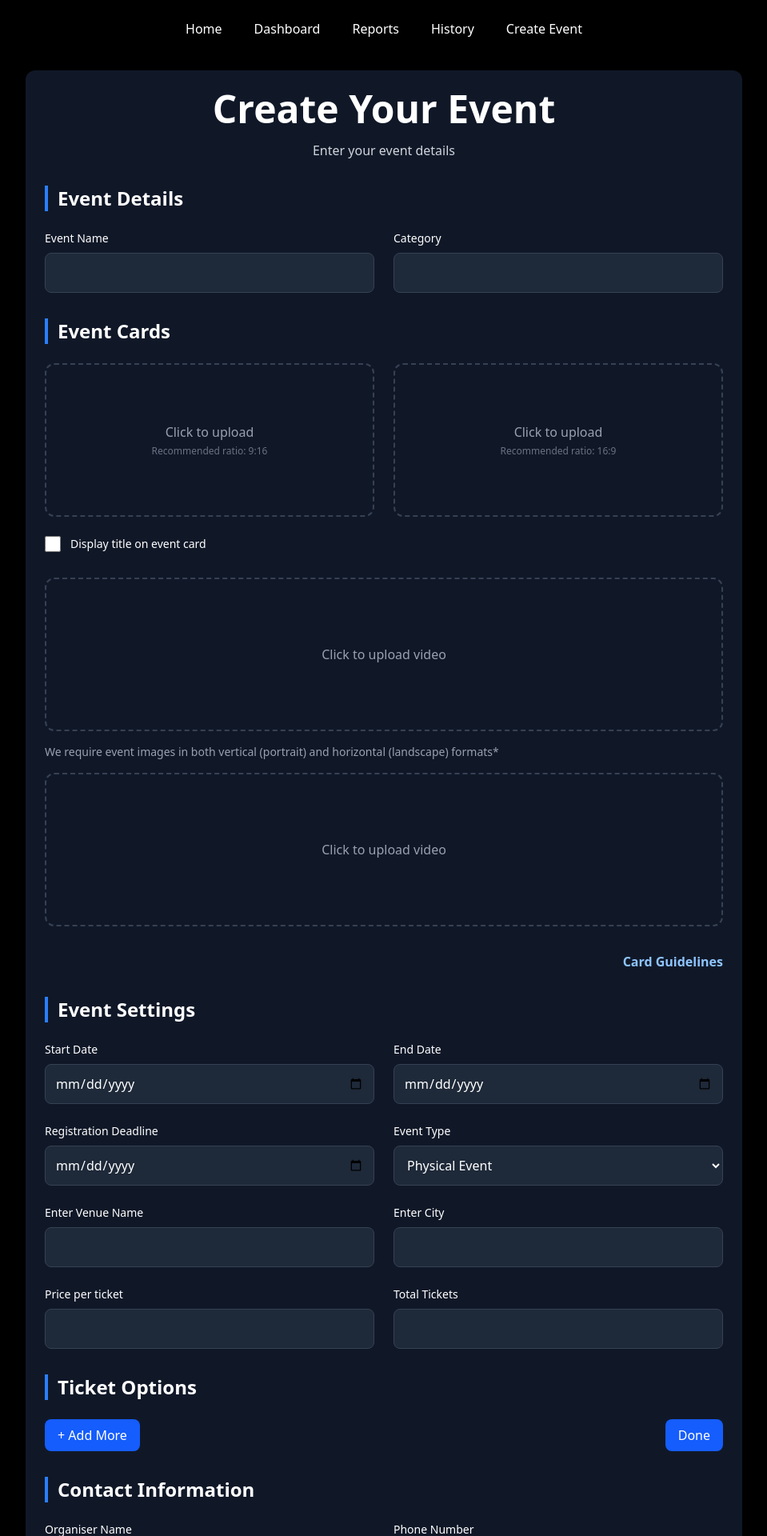
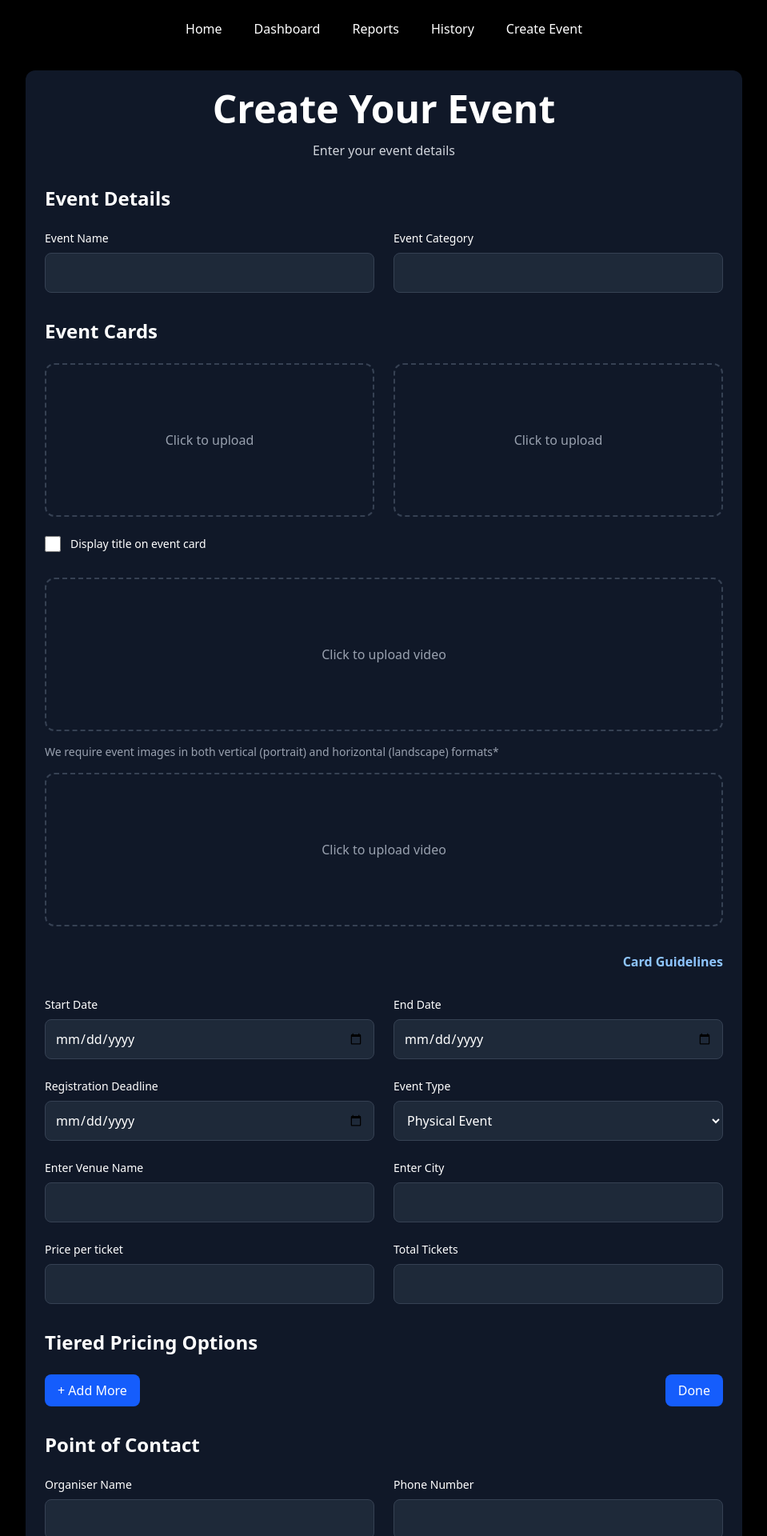
Before and after one commit to anandspaces/react-create-event-form, a React (Vite) app: page / in a window 1280 px wide. Shown: the top 1920 px of the page at 80% size, without its empty margins (160-1119 px from the left). Built offline with nearby package versions, Linux system fonts and the light colour scheme.

Commit message:
edited headings style

```diff
--- a/src/components/Form.jsx
+++ b/src/components/Form.jsx
@@ -212,7 +212,7 @@ const resetForm = () => {
         <form onSubmit={handleSubmit} className="space-y-8">
           {/* Event Details Section */}
           <section className="space-y-6">
-            <h2 className="text-2xl font-bold border-l-4 border-blue-500 pl-3">Event Details</h2>
+            <h2 className="text-2xl font-bold">Event Details</h2>
             <div className="grid md:grid-cols-2 gap-6">
               <div>
                 <label className="block text-sm font-medium mb-2">Event Name</label>
@@ -226,7 +226,7 @@ const resetForm = () => {
                 {errors.name && <p className="text-red-400 text-sm mt-1">{errors.name}</p>}
               </div>
               <div>
-                <label className="block text-sm font-medium mb-2">Category</label>
+                <label className="block text-sm font-medium mb-2">Event Category</label>
                 <input
                   type="text"
                   id="category"
@@ -241,7 +241,7 @@ const resetForm = () => {
 
           {/* Media Upload Section */}
           <section className="space-y-6">
-            <h2 className="text-2xl font-bold border-l-4 border-blue-500 pl-3">Event Cards</h2>
+            <h2 className="text-2xl font-bold">Event Cards</h2>
             <div className="grid md:grid-cols-2 gap-6">
               <div>
                 <div className="relative h-48 border-2 border-dashed border-gray-700 rounded-xl flex items-center justify-center">
@@ -256,7 +256,6 @@ const resetForm = () => {
                   ) : (
                     <div className="text-center p-4">
                       <p className="text-gray-400">Click to upload</p>
-                      <p className="text-xs text-gray-500 mt-1">Recommended ratio: 9:16</p>
                     </div>
                   )}
                 </div>
@@ -274,7 +273,6 @@ const resetForm = () => {
                   ) : (
                     <div className="text-center p-4">
                       <p className="text-gray-400">Click to upload</p>
-                      <p className="text-xs text-gray-500 mt-1">Recommended ratio: 16:9</p>
                     </div>
                   )}
                 </div>
@@ -353,7 +351,6 @@ const resetForm = () => {
 
           {/* Event Settings Section */}
           <section className="space-y-6">
-            <h2 className="text-2xl font-bold border-l-4 border-blue-500 pl-3">Event Settings</h2>
             <div className="grid md:grid-cols-2 gap-6">
               <div>
                 <label className="block text-sm font-medium mb-2">Start Date</label>
@@ -443,7 +440,7 @@ const resetForm = () => {
 
           {/* Tiered Pricing Section */}
           <section className="space-y-6">
-              <h2 className="text-2xl font-bold border-l-4 border-blue-500 pl-3">Ticket Options</h2>
+              <h2 className="text-2xl font-bold">Tiered Pricing Options</h2>
 
             {tiers.map((tier, index) => (
               <div key={tier.id} className="bg-gray-800 p-4 rounded-xl space-y-4">
@@ -521,7 +518,7 @@ const resetForm = () => {
 
           {/* Contact Information */}
           <section className="space-y-6">
-            <h2 className="text-2xl font-bold border-l-4 border-blue-500 pl-3">Contact Information</h2>
+            <h2 className="text-2xl font-bold">Point of Contact</h2>
             <div className="grid md:grid-cols-2 gap-6">
               <div>
                 <label className="block text-sm font-medium mb-2">Organiser Name</label>
@@ -554,7 +551,7 @@ const resetForm = () => {
           </section>
 
           <section className="space-y-6">
-            {/* <h2 className="text-2xl font-bold border-l-4 border-blue-500 pl-3">Visibility Settings</h2> */}
+            {/* <h2 className="text-2xl font-bold">Visibility Settings</h2> */}
             <div className="p-4 rounded-lg bg-gray-800 border border-gray-700">
               <label className="flex items-center gap-3">
                 <input
```
